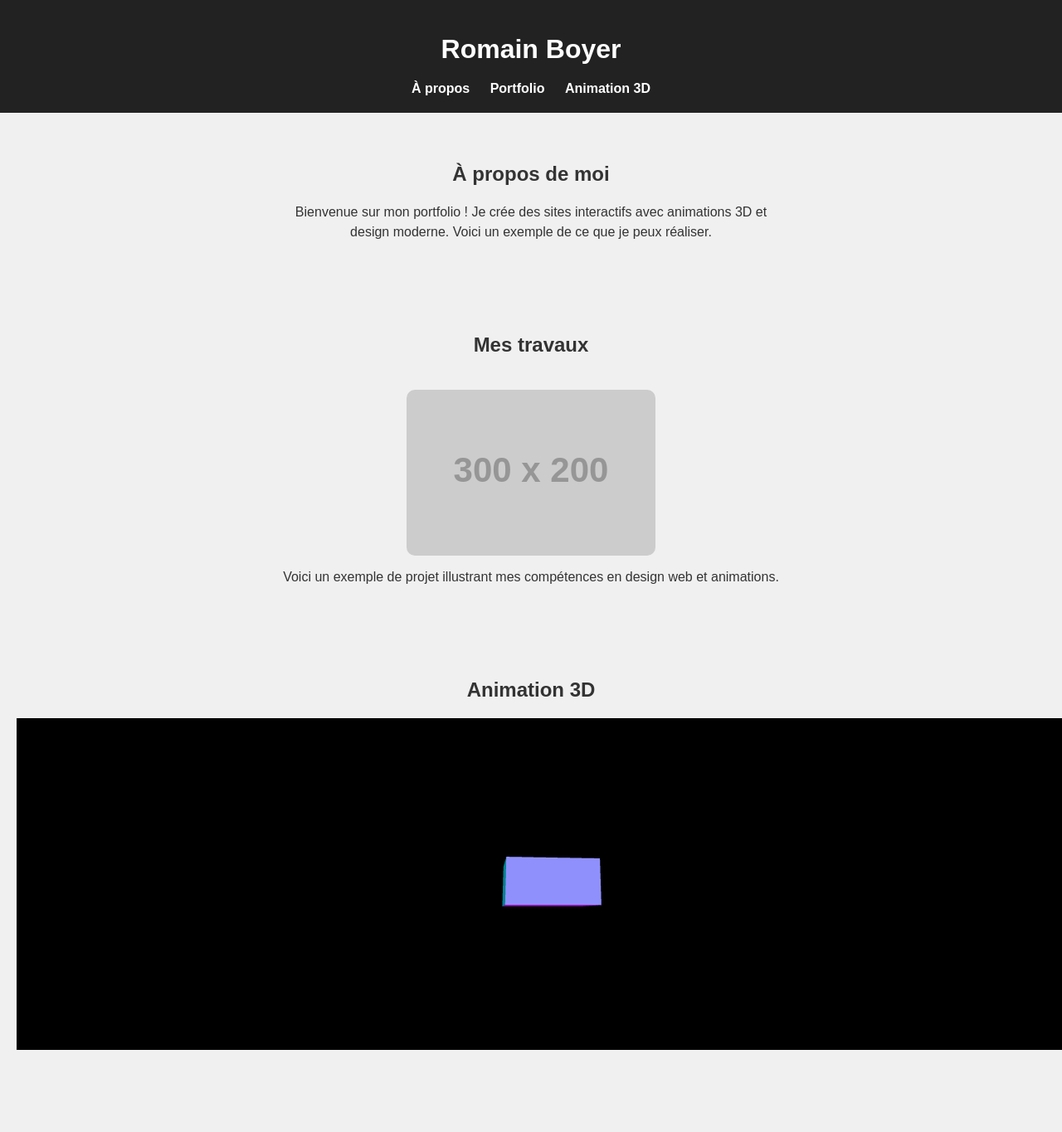
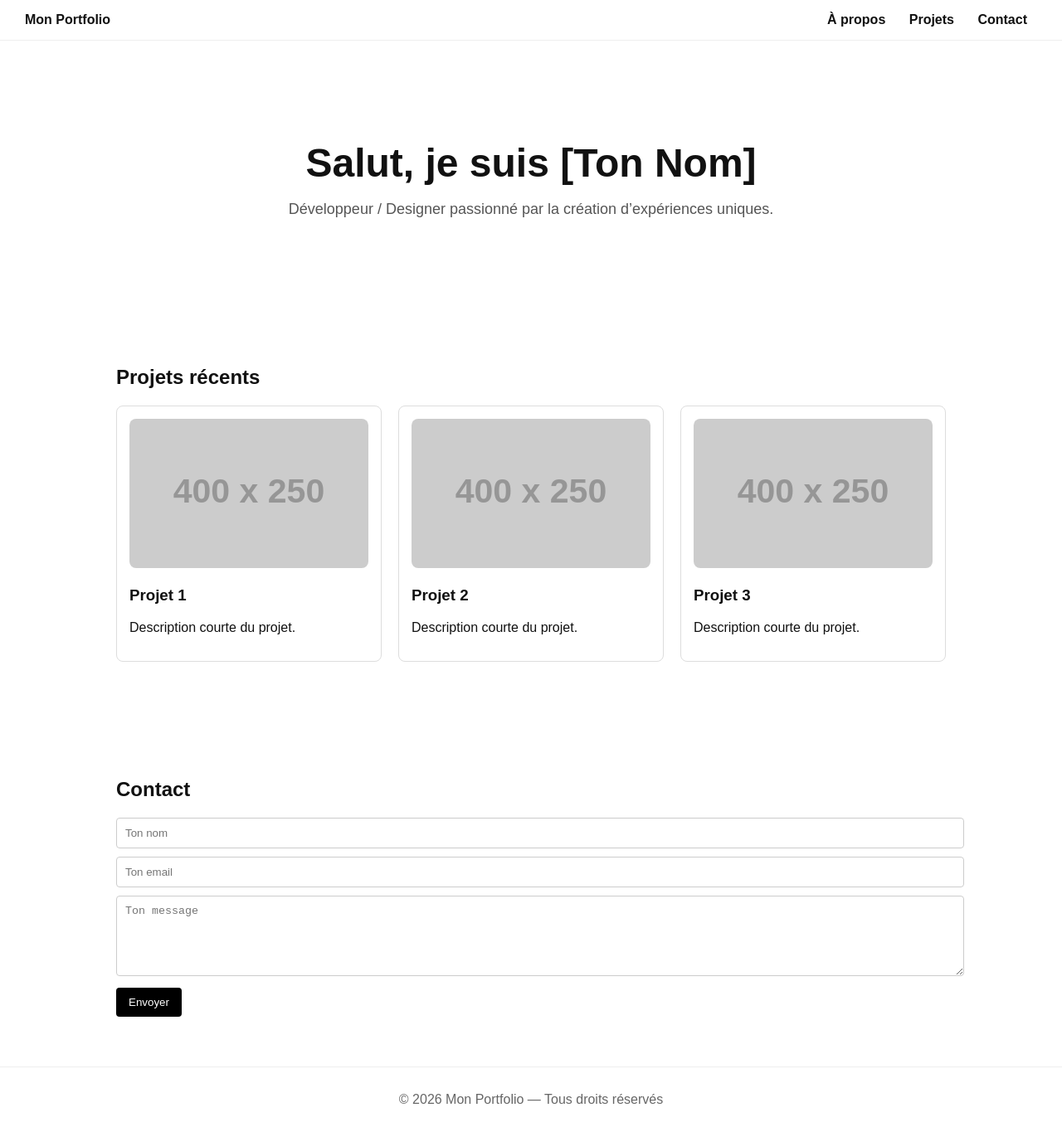
Before and after one commit to rbyr-gh/romainboyer.github.io, a plain HTML site: page index.html in a window 1280 px wide. Shown: the whole page at 83% size. Before the commit the page ends 1306 px from the top, so only its background shows below. Drawn offline with nearby package versions, Linux system fonts and the light colour scheme; placeholder pictures from the web are drawn by us.

Commit message:
Update index.html

```diff
--- a/index.html
+++ b/index.html
@@ -2,78 +2,138 @@
 <html lang="fr">
 <head>
   <meta charset="UTF-8">
-  <title>Portfolio Romain Boyer</title>
+  <meta name="viewport" content="width=device-width, initial-scale=1.0">
+  <title>Portfolio</title>
   <style>
-    body { margin:0; font-family: Arial, sans-serif; background:#f0f0f0; color:#333; }
-    header { background:#222; color:#fff; padding:20px; text-align:center; }
-    nav a { color:#fff; margin:0 10px; text-decoration:none; font-weight:bold; }
-    section { padding:40px 20px; text-align:center; }
-    #my3d { width:100%; height:400px; margin:0 auto; display:block; }
-    img { max-width:300px; margin-top:20px; border-radius:10px; }
-    h1,h2 { margin-bottom:20px; }
-    p { max-width:600px; margin:10px auto; line-height:1.5; }
+    body {
+      font-family: Arial, sans-serif;
+      margin: 0;
+      padding: 0;
+      scroll-behavior: smooth;
+      background: #fff;
+      color: #111;
+    }
+    header {
+      position: sticky;
+      top: 0;
+      background: #fff;
+      padding: 15px 30px;
+      border-bottom: 1px solid #eee;
+      display: flex;
+      justify-content: space-between;
+      align-items: center;
+    }
+    nav a {
+      margin: 0 12px;
+      text-decoration: none;
+      color: #111;
+      font-weight: bold;
+    }
+    .hero {
+      text-align: center;
+      padding: 80px 20px;
+    }
+    .hero h1 {
+      font-size: 48px;
+      margin-bottom: 10px;
+    }
+    .hero p {
+      font-size: 18px;
+      color: #555;
+    }
+    section {
+      padding: 60px 30px;
+      max-width: 1000px;
+      margin: auto;
+    }
+    .projects-grid {
+      display: grid;
+      gap: 20px;
+      grid-template-columns: repeat(auto-fit, minmax(280px, 1fr));
+    }
+    .project-card {
+      border: 1px solid #ddd;
+      padding: 15px;
+      border-radius: 8px;
+    }
+    .project-card img {
+      width: 100%;
+      border-radius: 8px;
+    }
+    footer {
+      text-align: center;
+      padding: 30px 10px;
+      border-top: 1px solid #eee;
+      color: #666;
+    }
+    .contact-form input,
+    .contact-form textarea {
+      width: 100%;
+      padding: 10px;
+      margin-bottom: 10px;
+      border: 1px solid #ccc;
+      border-radius: 4px;
+    }
+    .contact-form button {
+      padding: 10px 15px;
+      border: none;
+      background: #000;
+      color: #fff;
+      cursor: pointer;
+      border-radius: 4px;
+    }
   </style>
 </head>
 <body>
 
 <header>
-  <h1>Romain Boyer</h1>
+  <div><strong>Mon Portfolio</strong></div>
   <nav>
     <a href="#about">À propos</a>
-    <a href="#portfolio">Portfolio</a>
-    <a href="#3d">Animation 3D</a>
+    <a href="#projects">Projets</a>
+    <a href="#contact">Contact</a>
   </nav>
 </header>
 
-<section id="about">
-  <h2>À propos de moi</h2>
-  <p>Bienvenue sur mon portfolio ! Je crée des sites interactifs avec animations 3D et design moderne. Voici un exemple de ce que je peux réaliser.</p>
+<section id="about" class="hero">
+  <h1>Salut, je suis [Ton Nom]</h1>
+  <p>Développeur / Designer passionné par la création d’expériences uniques.</p>
 </section>
 
-<section id="portfolio">
-  <h2>Mes travaux</h2>
-  <img src="https://via.placeholder.com/300x200" alt="Exemple d'image">
-  <p>Voici un exemple de projet illustrant mes compétences en design web et animations.</p>
+<section id="projects">
+  <h2>Projets récents</h2>
+  <div class="projects-grid">
+    <div class="project-card">
+      <img src="https://via.placeholder.com/400x250" alt="Projet 1">
+      <h3>Projet 1</h3>
+      <p>Description courte du projet.</p>
+    </div>
+    <div class="project-card">
+      <img src="https://via.placeholder.com/400x250" alt="Projet 2">
+      <h3>Projet 2</h3>
+      <p>Description courte du projet.</p>
+    </div>
+    <div class="project-card">
+      <img src="https://via.placeholder.com/400x250" alt="Projet 3">
+      <h3>Projet 3</h3>
+      <p>Description courte du projet.</p>
+    </div>
+  </div>
 </section>
 
-<section id="3d">
-  <h2>Animation 3D</h2>
-  <div id="my3d"></div>
+<section id="contact">
+  <h2>Contact</h2>
+  <form class="contact-form">
+    <input type="text" placeholder="Ton nom" required>
+    <input type="email" placeholder="Ton email" required>
+    <textarea rows="5" placeholder="Ton message" required></textarea>
+    <button type="submit">Envoyer</button>
+  </form>
 </section>
 
-<!-- Three.js CDN -->
-<script src="https://cdn.jsdelivr.net/npm/three@0.160.0/build/three.min.js"></script>
-<script>
-  // Initialisation scène, caméra et rendu
-  const scene = new THREE.Scene();
-  const camera = new THREE.PerspectiveCamera(75, window.innerWidth/window.innerHeight, 0.1, 1000);
-  const renderer = new THREE.WebGLRenderer({antialias:true});
-  renderer.setSize(window.innerWidth, 400);
-  document.getElementById('my3d').appendChild(renderer.domElement);
-
-  // Cube 3D
-  const geometry = new THREE.BoxGeometry();
-  const material = new THREE.MeshNormalMaterial();
-  const cube = new THREE.Mesh(geometry, material);
-  scene.add(cube);
-  camera.position.z = 5;
-
-  // Animation du cube
-  function animate() {
-    requestAnimationFrame(animate);
-    cube.rotation.x += 0.01;
-    cube.rotation.y += 0.01;
-    renderer.render(scene, camera);
-  }
-  animate();
-
-  // Ajustement responsive
-  window.addEventListener('resize', () => {
-    camera.aspect = window.innerWidth / 400;
-    camera.updateProjectionMatrix();
-    renderer.setSize(window.innerWidth, 400);
-  });
-</script>
+<footer>
+  &copy; 2026 Mon Portfolio — Tous droits réservés
+</footer>
 
 </body>
 </html>
```
